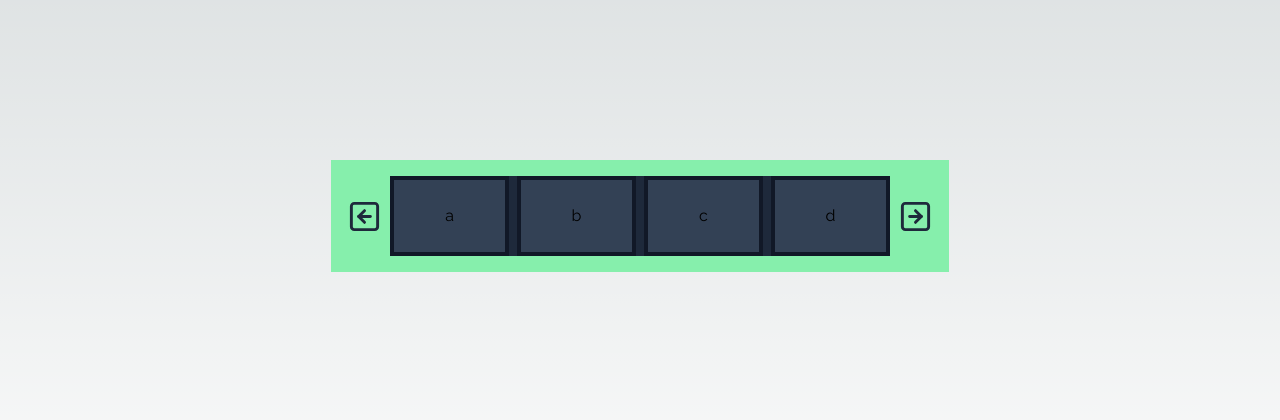
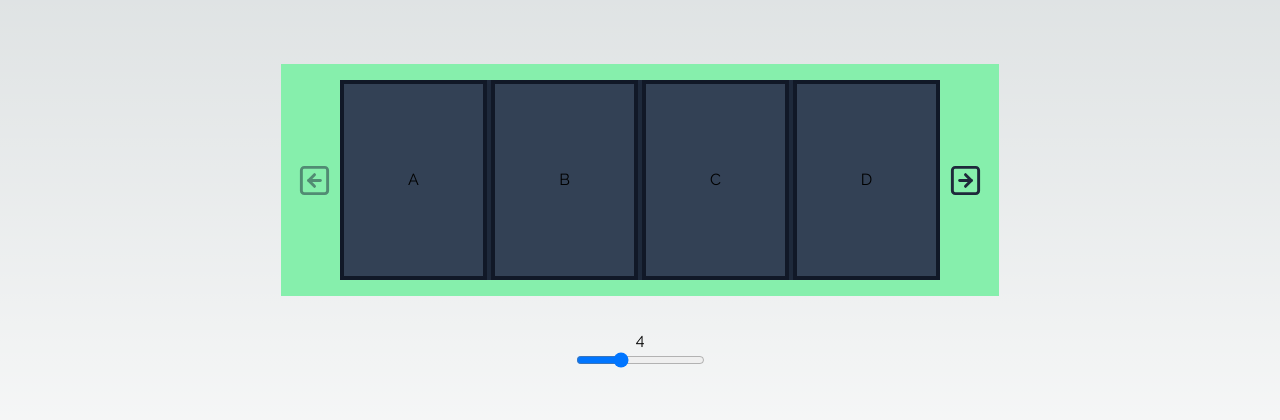
Before and after one commit to booi-dev/shokesu, a Next.js app: page /swiper in a window 1280 px wide. Shown: the part 184-604 px from the top of the page. Built offline with nearby package versions, Linux system fonts and the light colour scheme.

Commit message:
Fix item widths

```diff
--- a/src/app/swiper/Segment.tsx
+++ b/src/app/swiper/Segment.tsx
@@ -1,6 +1,6 @@
 "use client";
 
-import { splitArrayIntoChunks } from "@/utils/helpers";
+import { cn, splitArrayIntoChunks } from "@/utils/helpers";
 import { ArrowLeftSquare, ArrowRightSquare } from "lucide-react";
 import { useState } from "react";
 import Button from "../components/ui/Button";
@@ -30,53 +30,63 @@ const listConfig = [
 
 const Segment = () => {
   const [activeIdx, setActiveIdx] = useState(0);
+  const [itemSize, setItemSize] = useState(4);
 
-  const chunksNumber = 4;
+  //   const itemSize = 4;
 
-  const splittedArr = splitArrayIntoChunks(listConfig, chunksNumber);
-
-  const arrLength = listConfig.length;
-  const splittedArrLength = splittedArr.length;
+  const splittedArr = splitArrayIntoChunks(listConfig, itemSize);
+  const translateValue = activeIdx * 100;
+  const totalIndexValue = splittedArr.length;
+  const itemWidth = `${100 / itemSize}%`;
 
   const handleNext = () => {
     setActiveIdx((prev) => {
-      const updateIdx = (prev += 100);
-      console.log("next", updateIdx, activeIdx, prev);
-
-      if (updateIdx > chunksNumber * 100) return chunksNumber * 100;
+      const updateIdx = prev + 1;
+      if (updateIdx > totalIndexValue - 1) return prev;
       return updateIdx;
     });
   };
 
   const handlePrev = () => {
     setActiveIdx((prev) => {
-      const updateIdx = (prev -= 100);
-      console.log("prev", updateIdx, activeIdx, prev);
-
+      const updateIdx = prev - 1;
       if (updateIdx < 0) return 0;
       return updateIdx;
     });
   };
 
+  const handleSlider = (e: React.ChangeEvent<HTMLInputElement>) => {
+    const val = Number(e.target.value);
+    setItemSize(val);
+    // reset activeIndex
+    setActiveIdx(0);
+  };
+
   return (
+    <div>
       <div className="flex gap-2 bg-green-300 p-4 items-center">
-      <Button onClick={handlePrev}>
+        <Button
+          onClick={handlePrev}
+          disabled={translateValue < 0}
+          className={cn(translateValue === 0 && "opacity-50")}
+        >
           <ArrowLeftSquare color="rgb(30 41 59)" size={35} />
         </Button>
 
-      <div className="w-[500px] flex items-center overflow-hidden">
+        <div className="w-[600px] flex items-center overflow-hidden">
           {splittedArr.map((item, idx) => (
             <div
               key={idx}
-            className="h-20 w-full shrink-0 bg-slate-800 flex gap-2 transition-all duration-300"
+              className=" w-full  shrink-0 bg-slate-800 flex gap-1 transition-all duration-300"
               style={{
-              transform: `translateX(-${activeIdx}%)`,
+                transform: `translateX(-${translateValue}%)`,
               }}
             >
               {item.map((i) => (
                 <div
                   key={i}
-                className="p-4 w-1/4 border-4 border-gray-900 bg-slate-700 flex items-center justify-center"
+                  className="p-4 w-full h-[200px] border-4 border-gray-900 bg-slate-700 flex items-center justify-center uppercase"
+                  style={{ width: itemWidth }}
                 >
                   {i}
                 </div>
@@ -84,9 +94,26 @@ const Segment = () => {
             </div>
           ))}
         </div>
-      <Button onClick={handleNext}>
+
+        <Button
+          onClick={handleNext}
+          disabled={activeIdx >= totalIndexValue}
+          className={cn(activeIdx >= totalIndexValue - 1 && "opacity-50")}
+        >
           <ArrowRightSquare color="rgb(30 41 59)" size={35} />
         </Button>
+      </div>
+
+      <div className="flex items-center flex-col justify-center mt-8">
+        <div>{itemSize}</div>
+        <input
+          type="range"
+          min="1"
+          max="10"
+          value={itemSize}
+          onChange={handleSlider}
+        />
+      </div>
     </div>
   );
 };
```
Lines whose indentation alone changed are shown as unchanged.
